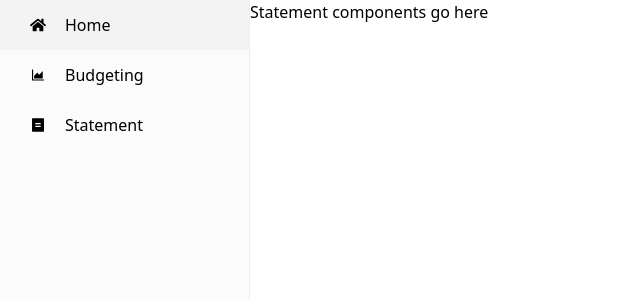
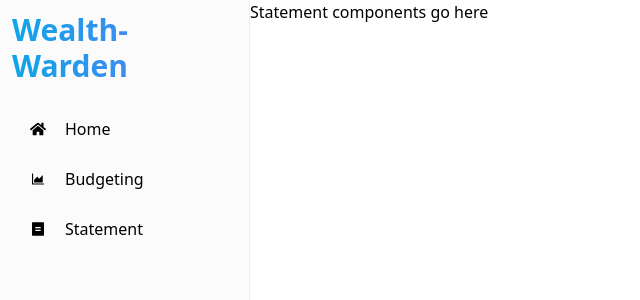
Before and after one commit to RossNE99/Wealth-Warden, a React (Vite) app: page /Statement in a window 1280 px wide. Shown: the top 300 px of the page, without its empty margins (0-640 px from the left). Built offline with nearby package versions, Linux system fonts and the light colour scheme.

Commit message:
Made navbar look better

```diff
--- a/src/components/Navbar/Index.jsx
+++ b/src/components/Navbar/Index.jsx
@@ -38,6 +38,7 @@ function Navbar({children}) {
           },
         }}
       >
+        <h2 className='text-3xl font-bold m-3 mb-5 bg-clip-text text-transparent bg-gradient-to-r from-sky-500 to-indigo-500'>Wealth-Warden</h2>
         <MenuItem component={<Link to="/Home" />} icon={<FaHome />}> Home</MenuItem>
         <MenuItem component={<Link to="/Budgeting" />} icon={<AiOutlineAreaChart/>}> Budgeting</MenuItem>
         <MenuItem component={<Link to="/Statement" />} icon={<RiBillFill />}> Statement</MenuItem>
```
